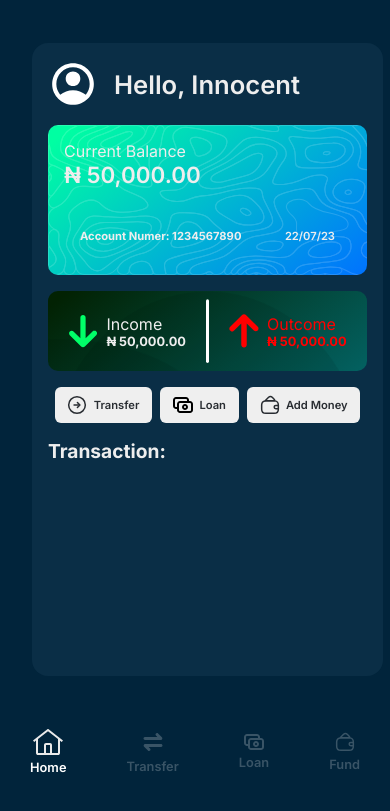
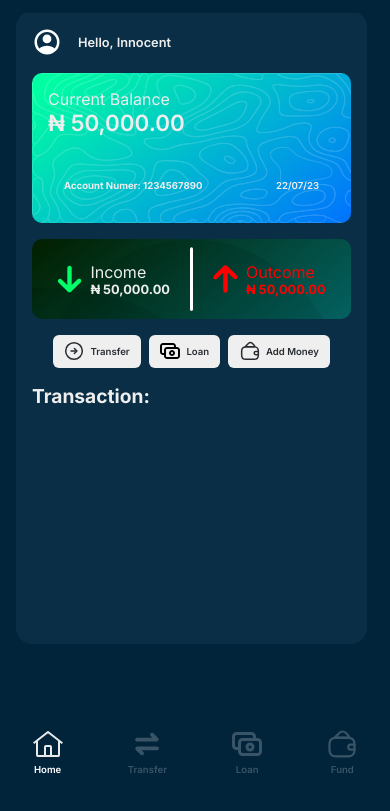
Before and after one commit to Andarson-Brel/turaApp, a plain HTML site: page account.html in a window 390 px wide. Shown: the part 53-864 px from the top of the page. Drawn offline with Linux system fonts and the light colour scheme.

Commit message:
adjusted some containers

```diff
--- a/app.js
+++ b/app.js
@@ -271,7 +271,7 @@ const displayTransaction = function (acc, sort = false) {
           <div class="transaction--date">3 days ago</div>
         </div>
         <div class="transaction-value value-type-credit">
-          ${mov}€
+          ${mov}&#x20A6
         </div>
       </div>
     `;
--- a/dashboard.css
+++ b/dashboard.css
@@ -373,6 +373,10 @@ svg {
   align-items: center;
   gap: 5px;
 }
+.btm-nav-item img {
+  width: 30px;
+  height: 30px;
+}
 .btm-nav-img-active {
   display: none;
 }
@@ -386,7 +390,7 @@ svg {
   display: none;
 }
 .btm-nav-title {
-  font-size: 0.8rem;
+  font-size: 0.6rem;
   font-weight: 600;
   color: #395466;
 }
@@ -718,7 +722,16 @@ svg {
   .account-number-txt,
   .account-number,
   .Date-txt {
-    font-size: 0.7rem;
+    font-size: 0.6rem;
+  }
+  .stat-cont img {
+    width: 25px;
+  }
+  .main-section {
+    padding-top: 3rem;
+  }
+  .tab-btn {
+    padding: 0.4rem 0.7rem;
   }
   .transaction-history-section h2 {
     font-size: 1.2rem;
@@ -795,9 +808,7 @@ svg {
   .middle-line {
     margin: 0 10px;
   }
-  .user-dashboard-container {
-    padding: 1rem 1rem 1rem 2rem;
-  }
+
   .user-dashboard {
     border-radius: 16px;
     width: 90%;
@@ -808,4 +819,11 @@ svg {
   .logo {
     width: 50px;
   }
+  .greeting {
+    font-size: 0.8rem;
+  }
+  .welcome-img-cont {
+    width: 30px;
+    height: 30px;
+  }
 }
```
